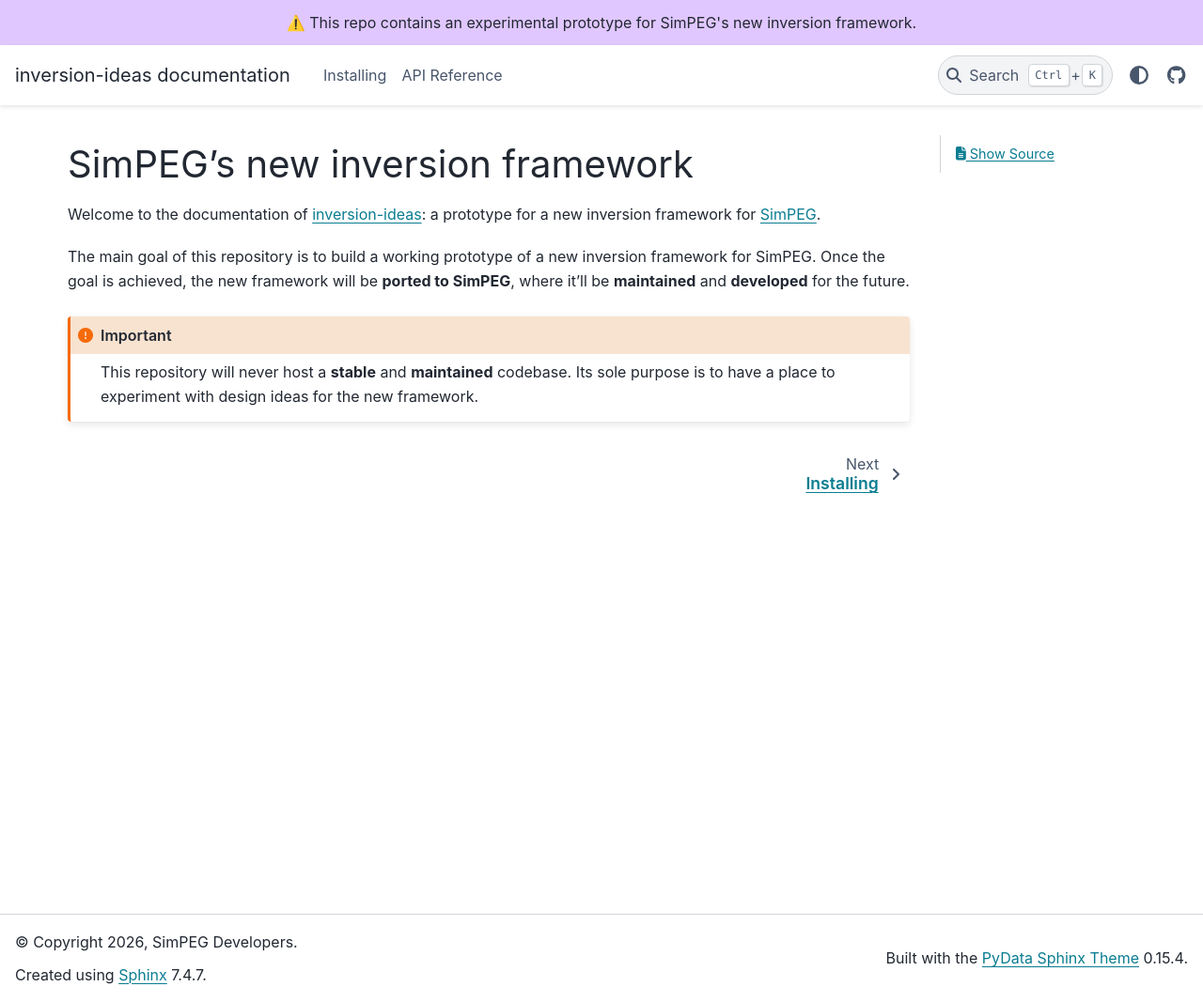
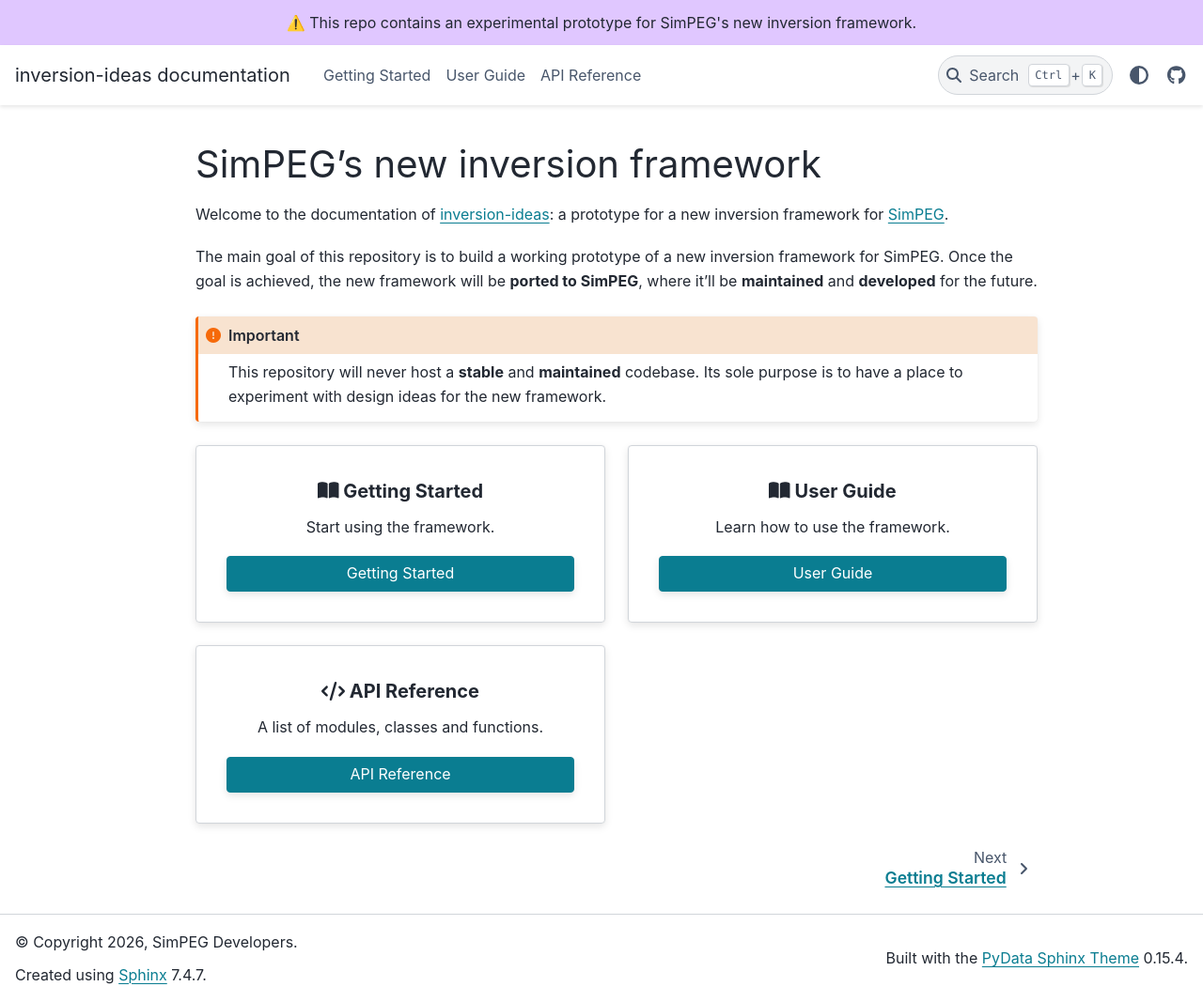
Before and after one commit to simpeg/inversion-design-ideas, a Sphinx documentation site: the page built from docs/index.rst, in a window 1280 px wide and 1067 px high. Shown: the whole window at 94% size. Built offline with Sphinx 7.4.7 and the PyData theme 0.15.4, drawn with Linux system fonts in a browser that asks for light colours.

Commit message:
Add Getting Started and User Guide sections
Use `sphinx-design` to add grid cards in landing page.

```diff
--- a/docs/conf.py
+++ b/docs/conf.py
@@ -16,6 +16,7 @@ author = 'SimPEG Developers'
 extensions = [
     "sphinx.ext.autodoc",
     "sphinx.ext.autosummary",
+    "sphinx_design",
     "numpydoc",
 ]
 
--- a/docs/install.rst
+++ b/docs/getting-started/index.rst
@@ -1,5 +1,10 @@
+.. _getting-started:
+
+Getting Started
+===============
+
 Installing
-==========
+----------
 
 Since this framework will not be maintained, you will not find it available in PyPI nor conda-forge. But, it's still possible to install it through pip with:
 
@@ -8,7 +13,7 @@ Since this framework will not be maintained, you will not find it available in P
 	pip install git+https://github.com/simpeg/inversion-design-ideas
 
 Install from source
--------------------
+~~~~~~~~~~~~~~~~~~~
 
 Alternatively, we could clone the repository and install the package from source.
 
@@ -24,7 +29,7 @@ Alternatively, we could clone the repository and install the package from source
 
       cd inversin-design-ideas
 
-3. Use `pip` to install it:
+3. Use ``pip`` to install it:
 
    .. code:: bash
 
--- a/docs/index.rst
+++ b/docs/index.rst
@@ -13,10 +11,58 @@ The main goal of this repository is to build a working prototype of a new invers
 .. important:: This repository will never host a **stable** and **maintained** codebase. Its sole purpose is to have a place to experiment with design ideas for the new framework.
 
 
+.. grid:: 1 2 2 2
+    :margin: 3 3 0 0
+    :padding: 0 0 0 0
+    :gutter: 4
+
+    .. grid-item-card:: :fas:`book-open` Getting Started
+        :text-align: center
+        :class-title: sd-fs-5
+        :class-card: sd-p-3
+
+        Start using the framework.
+
+        .. button-ref:: getting-started
+            :ref-type: ref
+            :click-parent:
+            :color: primary
+            :shadow:
+            :expand:
+
+    .. grid-item-card:: :fas:`book-open` User Guide
+        :text-align: center
+        :class-title: sd-fs-5
+        :class-card: sd-p-3
+
+        Learn how to use the framework.
+
+        .. button-ref:: user-guide
+            :ref-type: ref
+            :click-parent:
+            :color: primary
+            :shadow:
+            :expand:
+
+    .. grid-item-card:: :fas:`code` API Reference
+        :text-align: center
+        :class-title: sd-fs-5
+        :class-card: sd-p-3
+
+        A list of modules, classes and functions.
+
+        .. button-ref:: api
+            :ref-type: ref
+            :color: primary
+            :shadow:
+            :expand:
+
+
 .. toctree::
    :maxdepth: 2
    :caption: Contents:
    :hidden:
 
-   install.rst
+   getting-started/index.rst
+   user-guide/index.rst
    reference/index.rst
--- /dev/null
+++ b/docs/user-guide/index.rst
@@ -0,0 +1,4 @@
+.. _user-guide:
+
+User Guide
+----------
--- a/environment.yml
+++ b/environment.yml
@@ -28,3 +28,4 @@ dependencies:
   - sphinx
   - numpydoc
   - pydata-sphinx-theme
+  - sphinx-design
--- a/requirements-dev.txt
+++ b/requirements-dev.txt
@@ -13,3 +13,4 @@ pymatsolver==0.4.0
 sphinx
 numpydoc
 pydata-sphinx-theme
+sphinx_design
```
Also changed, not shown: other parts of docs/index.rst (+2 -4 lines).
